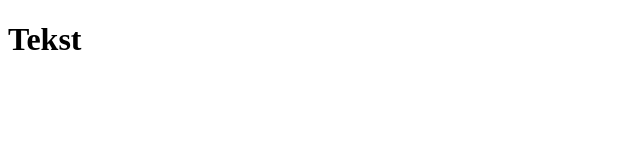
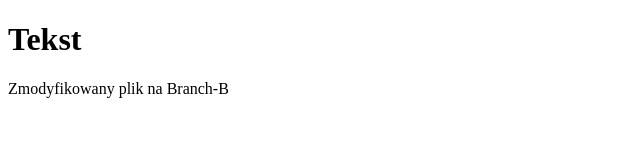
Before and after one commit to maksym-sm/moje-pierwsze-repozytorium, a plain HTML site: page index.html in a window 1280 px wide. Shown: the whole page, without its empty margins (0-640 px from the left). Drawn offline with Linux system fonts and the light colour scheme.

Commit message:
Zmiany na branchu-B

```diff
--- a/index.html
+++ b/index.html
@@ -5,5 +5,6 @@
     </head>
     <body>
         <h1>Tekst</h1>
+        <p>Zmodyfikowany plik na Branch-B</p>
     </body>
 </html>
```
